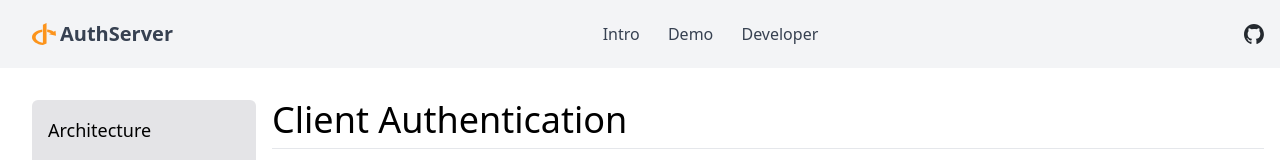
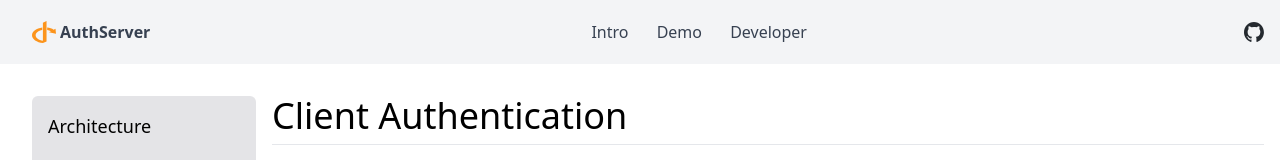
Before and after one commit to jokk-itu/authserver-framework, a SvelteKit app in the folder doc/: page /developer/client-authentication in a window 1280 px wide. Shown: the top 160 px of the page. Built offline with nearby package versions, Linux system fonts and the light colour scheme.

Commit message:
update: reduce text size

```diff
--- a/doc/src/components/NavbarLogo.svelte
+++ b/doc/src/components/NavbarLogo.svelte
@@ -15,5 +15,5 @@
             d="M14.54 .887L10.91 2.66V20.83C6.76 20.31 3.64 18.05 3.64 15.33C3.64 12.75 6.44 10.58 10.27 9.92V7.61C4.42 8.32 0 11.5 0 15.33C0 19.29 4.74 22.57 10.91 23.11L14.54 21.4V.886M15.18 7.61V9.92C16.61 10.17 17.89 10.62 18.94 11.23L16.97 12.34L24 13.87L23.5 8.66L21.63 9.72C19.89 8.66 17.67 7.91 15.18 7.61Z"
         />
     </svg>
-    <span class="font-bold text-xl">AuthServer</span>
+    <span class="font-bold">AuthServer</span>
 </a>
```
